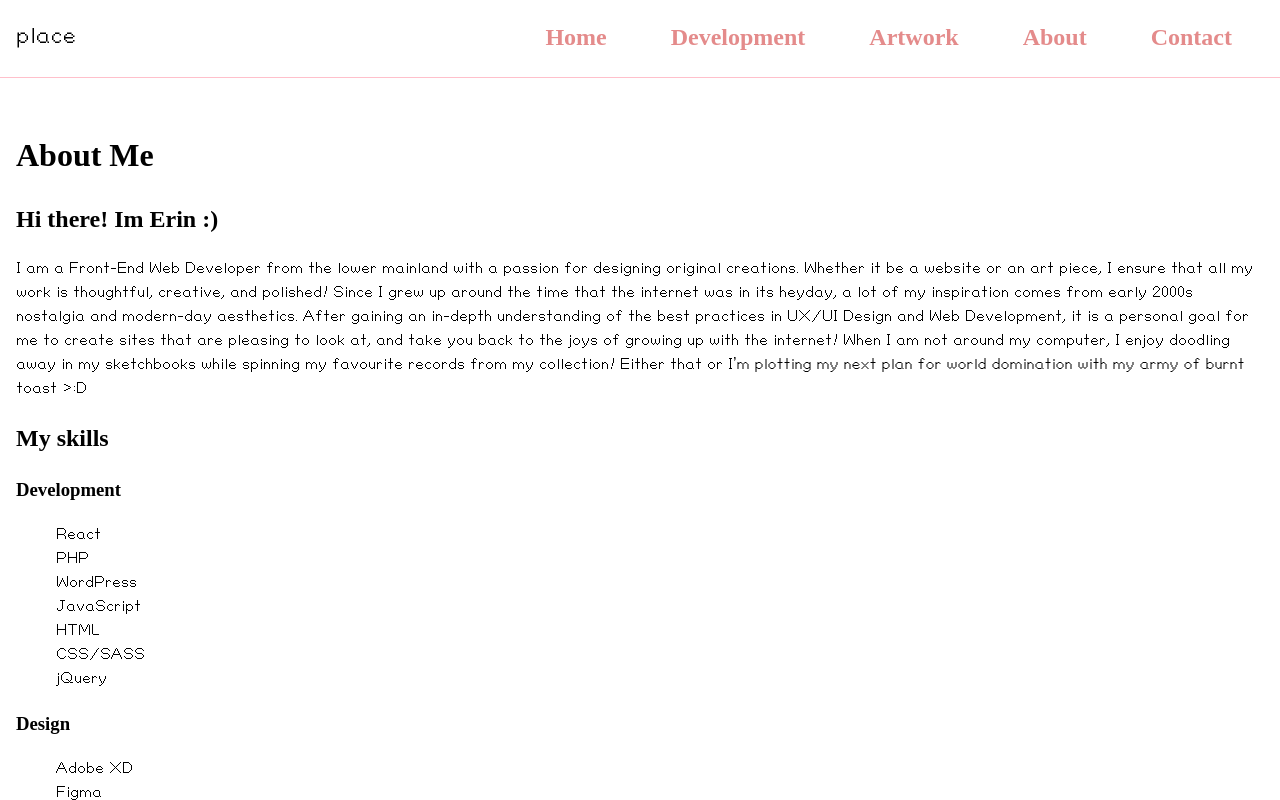
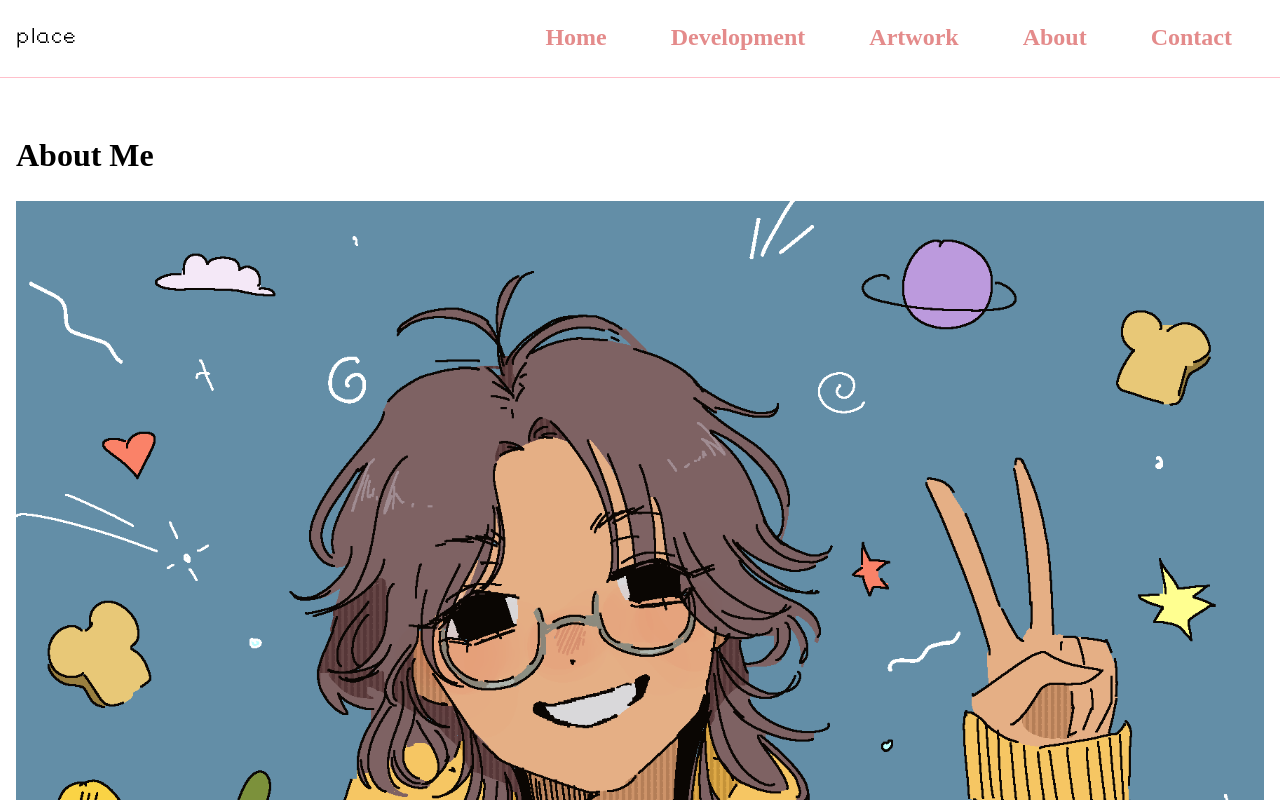
Before and after one commit to erindavid03/portfolio-site, a React (Create React App) app: page /about in a window 1280 px wide. Shown: the top 800 px of the page. Built offline with nearby package versions, Linux system fonts and the light colour scheme.

Commit message:
add hero image for about page

```diff
--- a/src/components/pages/AboutPage.js
+++ b/src/components/pages/AboutPage.js
@@ -1,10 +1,12 @@
-import React from 'react'
+import React from 'react';
+import HeroImage from '../images/me-picture.png';
 
 function AboutPage() {
   return (
   <>
     <section>
       <h1>About Me</h1>
+      <img src={HeroImage} alt="" />
       <h2>Hi there! Im Erin {':)'}</h2>
       <p>I am a Front-End Web Developer from the lower mainland with a passion for designing original creations. Whether it be a website or an art piece, I ensure that all my work is thoughtful, creative, and polished!
         Since I grew up around the time that the internet was in its heyday, a lot of my inspiration comes from early 2000s nostalgia and modern-day aesthetics. After gaining an in-depth understanding of the best practices in UX/UI Design and Web Development, it is a personal goal for me to create sites that are pleasing to look at, and take you back to the joys of growing up with the internet!
```
Also changed, not shown: src/components/images/me-picture.png (added).
